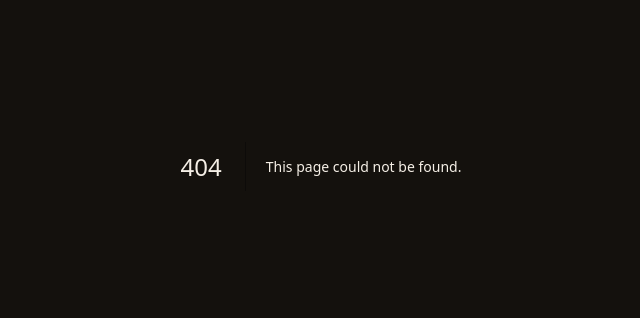
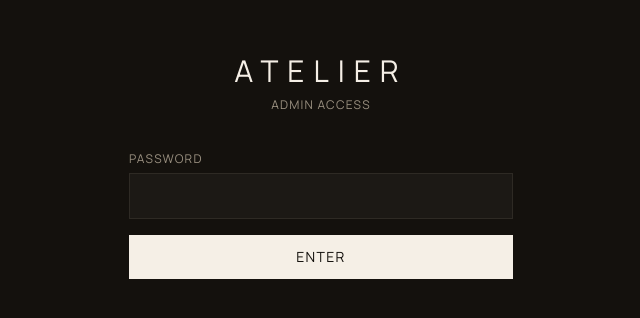
Before and after one commit to levan77/MNGR, a Next.js app: page /admin/login in a window 1280 px wide. Before the commit this address had no page. Shown: the part 234-552 px from the top of the page, without its empty margins (319-959 px from the left). Built offline with nearby package versions, Linux system fonts and the light colour scheme.

Commit message:
feat: add admin password login via cookie + middleware auth guard

```diff
--- /dev/null
+++ b/app/admin/login/LoginForm.tsx
@@ -0,0 +1,47 @@
+'use client';
+
+import { useSearchParams } from 'next/navigation';
+import { loginAction } from './actions';
+
+export default function LoginForm() {
+  const params = useSearchParams();
+  const error = params.get('error');
+
+  return (
+    <main className="min-h-screen flex items-center justify-center px-6 bg-luxe-bg">
+      <div className="w-full max-w-sm space-y-8">
+        <div className="text-center space-y-2">
+          <h1 className="text-3xl font-display tracking-[0.3em] text-luxe-cream">ATELIER</h1>
+          <p className="text-luxe-muted text-xs tracking-widest uppercase">Admin Access</p>
+        </div>
+
+        <form action={loginAction} className="space-y-4">
+          <div className="space-y-1">
+            <label htmlFor="password" className="text-luxe-muted text-xs tracking-widest uppercase">
+              Password
+            </label>
+            <input
+              id="password"
+              name="password"
+              type="password"
+              autoComplete="current-password"
+              required
+              className="w-full bg-luxe-surface border border-luxe-border text-luxe-cream px-4 py-3 text-sm focus:outline-none focus:border-luxe-cream transition-colors"
+            />
+          </div>
+
+          {error && (
+            <p className="text-red-400 text-xs tracking-wider">Incorrect password.</p>
+          )}
+
+          <button
+            type="submit"
+            className="w-full bg-luxe-cream text-luxe-bg py-3 text-sm tracking-widest uppercase hover:bg-luxe-accent transition-colors duration-200"
+          >
+            Enter
+          </button>
+        </form>
+      </div>
+    </main>
+  );
+}
--- /dev/null
+++ b/app/admin/login/actions.ts
@@ -0,0 +1,31 @@
+'use server';
+
+import { redirect } from 'next/navigation';
+import { cookies } from 'next/headers';
+import { createSessionCookie } from '@/lib/auth';
+
+export async function loginAction(formData: FormData) {
+  const password = formData.get('password') as string;
+  const adminPassword = process.env.ADMIN_PASSWORD;
+
+  if (!adminPassword || password !== adminPassword) {
+    redirect('/admin/login?error=1');
+  }
+
+  const cookieStr = await createSessionCookie(password);
+  const value = cookieStr.split('=').slice(1).join('=').split(';')[0];
+  (await cookies()).set('admin_session', value, {
+    path: '/',
+    httpOnly: true,
+    secure: true,
+    sameSite: 'lax',
+    maxAge: 60 * 60 * 24 * 30,
+  });
+
+  redirect('/admin');
+}
+
+export async function logoutAction() {
+  (await cookies()).delete('admin_session');
+  redirect('/admin/login');
+}
--- /dev/null
+++ b/app/admin/login/page.tsx
@@ -0,0 +1,16 @@
+import { Suspense } from 'react';
+import { redirect } from 'next/navigation';
+import { cookies } from 'next/headers';
+import { validateSession } from '@/lib/auth';
+import LoginForm from './LoginForm';
+
+export default async function LoginPage() {
+  const cookieStore = await cookies();
+  const isValid = await validateSession(cookieStore.toString());
+  if (isValid) redirect('/admin');
+  return (
+    <Suspense>
+      <LoginForm />
+    </Suspense>
+  );
+}
--- a/components/admin/AdminDashboard.tsx
+++ b/components/admin/AdminDashboard.tsx
@@ -3,8 +3,9 @@
 import { useState } from 'react';
 import {
   LayoutGrid, Calendar, List, Users, Scissors,
-  Plus, X, ChevronLeft, ChevronRight, Check, Clock,
+  Plus, X, ChevronLeft, ChevronRight, Check, Clock, LogOut,
 } from 'lucide-react';
+import { logoutAction } from '@/app/admin/login/actions';
 import {
   PROFESSIONALS, SERVICES, DEPARTMENTS, SEED_BOOKINGS,
   INITIAL_WORKING_HOURS, ALL_TIME_SLOTS,
@@ -409,7 +410,11 @@ export default function AdminDashboard() {
       {/* Header */}
       <header className="flex items-center justify-between px-6 py-5 border-b border-luxe-border">
         <a href="/" className="text-xl font-display tracking-[0.3em] text-luxe-cream">ATELIER</a>
-        <span className="text-luxe-muted text-xs tracking-widest uppercase">Admin</span>
+        <form action={logoutAction}>
+          <button type="submit" className="flex items-center gap-2 text-luxe-muted text-xs tracking-widest uppercase hover:text-luxe-cream transition-colors">
+            <LogOut size={14} /> Logout
+          </button>
+        </form>
       </header>
 
       {/* Tabs */}
--- /dev/null
+++ b/lib/auth.ts
@@ -0,0 +1,36 @@
+const COOKIE_NAME = 'admin_session';
+const SESSION_DATA = 'admin-session-v1';
+
+async function deriveToken(password: string): Promise<string> {
+  const enc = new TextEncoder();
+  const key = await crypto.subtle.importKey(
+    'raw',
+    enc.encode(password),
+    { name: 'HMAC', hash: 'SHA-256' },
+    false,
+    ['sign'],
+  );
+  const sig = await crypto.subtle.sign('HMAC', key, enc.encode(SESSION_DATA));
+  return btoa(String.fromCharCode(...new Uint8Array(sig)));
+}
+
+export async function createSessionCookie(password: string): Promise<string> {
+  const token = await deriveToken(password);
+  return `${COOKIE_NAME}=${token}; Path=/; HttpOnly; Secure; SameSite=Lax; Max-Age=${60 * 60 * 24 * 30}`;
+}
+
+export async function validateSession(cookieHeader: string | null): Promise<boolean> {
+  if (!cookieHeader) return false;
+  const adminPassword = process.env.ADMIN_PASSWORD;
+  if (!adminPassword) return false;
+
+  const match = cookieHeader.match(new RegExp(`(?:^|;\\s*)${COOKIE_NAME}=([^;]+)`));
+  if (!match) return false;
+
+  const expected = await deriveToken(adminPassword);
+  return match[1] === expected;
+}
+
+export function clearSessionCookie(): string {
+  return `${COOKIE_NAME}=; Path=/; HttpOnly; Secure; SameSite=Lax; Max-Age=0`;
+}
```
Also changed, not shown: middleware.ts (added, +23 -0 lines).
